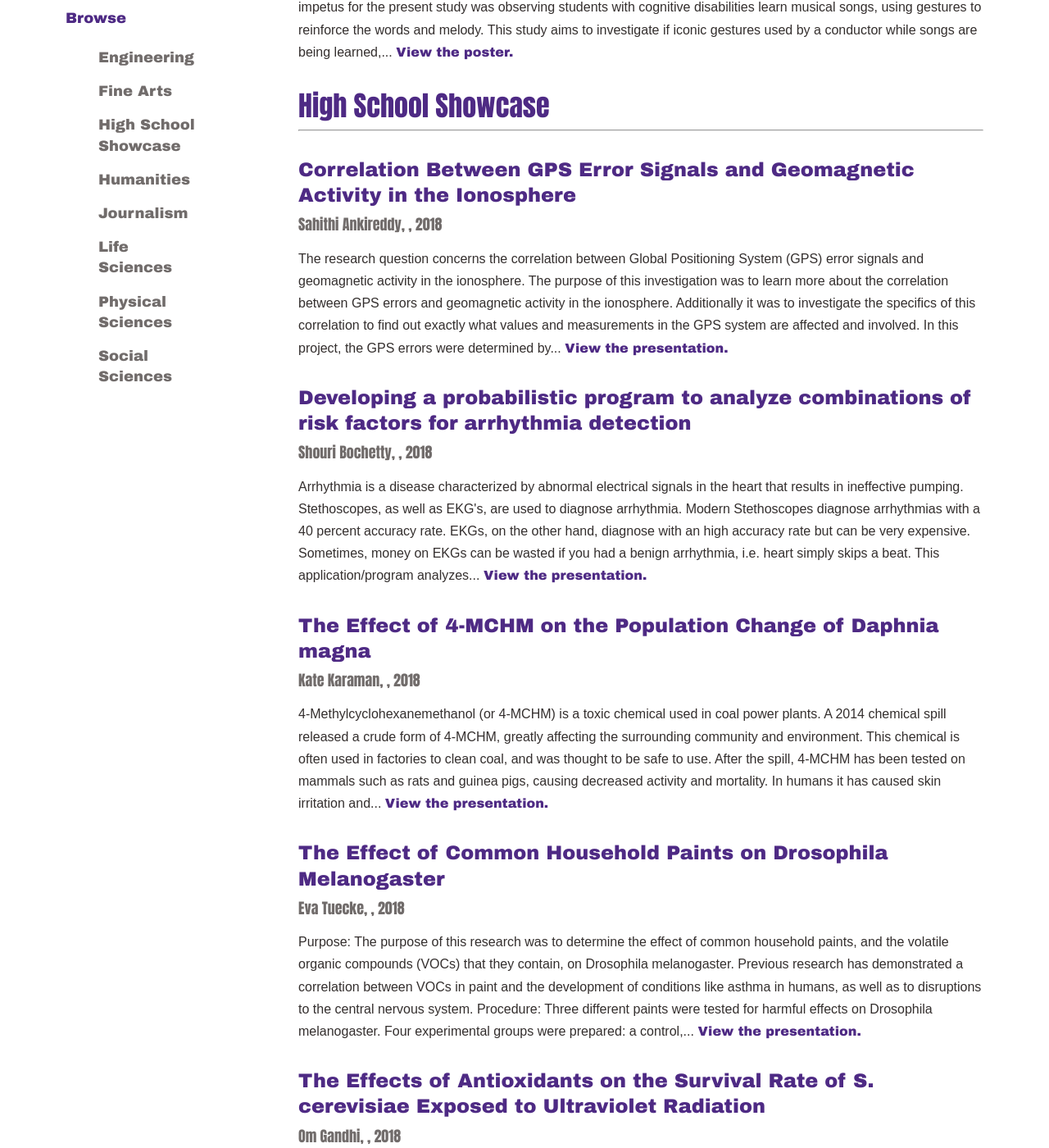
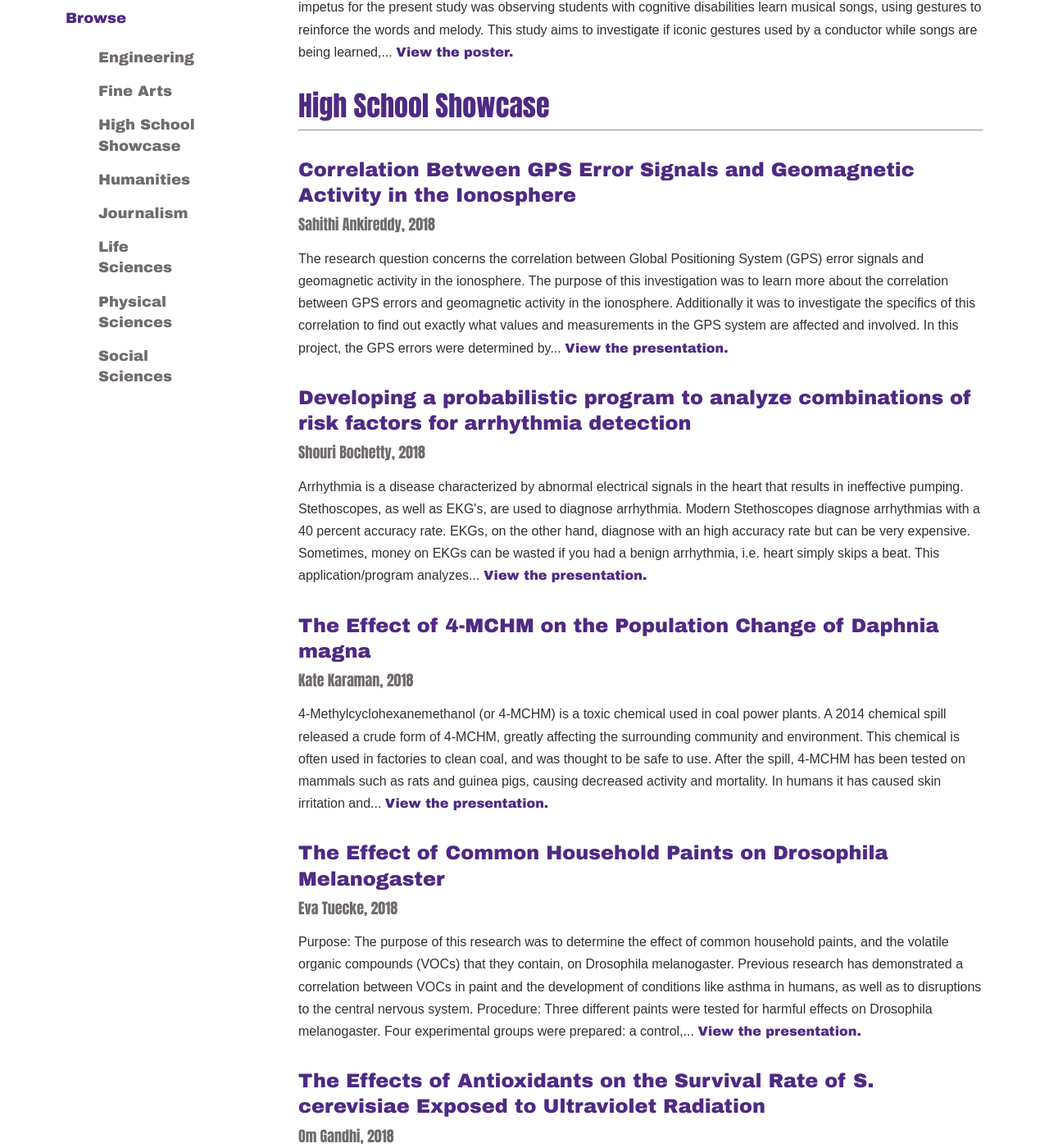
Before and after one commit to nulib/undergrad-expo, a Jekyll site: the page built from _pages/subjects.html, in a window 1280 px wide and 1400 px high, scrolled down 1178 px. Shown: the whole window at 82% size. Built offline with Jekyll 4.4.1, drawn with Linux system fonts in a browser that asks for light colours; nearby versions of some CDN libraries; some web fonts are replaced; some of the changed text lies outside the part shown.

Commit message:
removes errant comma on subjects page

```diff
--- a/_pages/subjects.html
+++ b/_pages/subjects.html
@@ -50,7 +50,7 @@ The purpose of this snippet is to list all your posts posted with a certain tag.
 
 		<article class="news">
 			<h4 class="news-title" style="font-size:150%;"><a href="{{ post.url }}">{{ post.title }}</a></h4>
-			<h6>{{ post.author }}, {{ post.major }}, {{ post.date | date: '%Y' }}</h6>
+			<h6>{{ post.author }}, {% if post.major %}{{ post.major }},{% endif %} {{ post.date | date: '%Y' }}</h6>
 			<div class="news-description">{{ post.abstract | truncatewords: 75 }} <a href="{{ post.url }}">View the presentation.</a></div>
 		</article>
 
```
